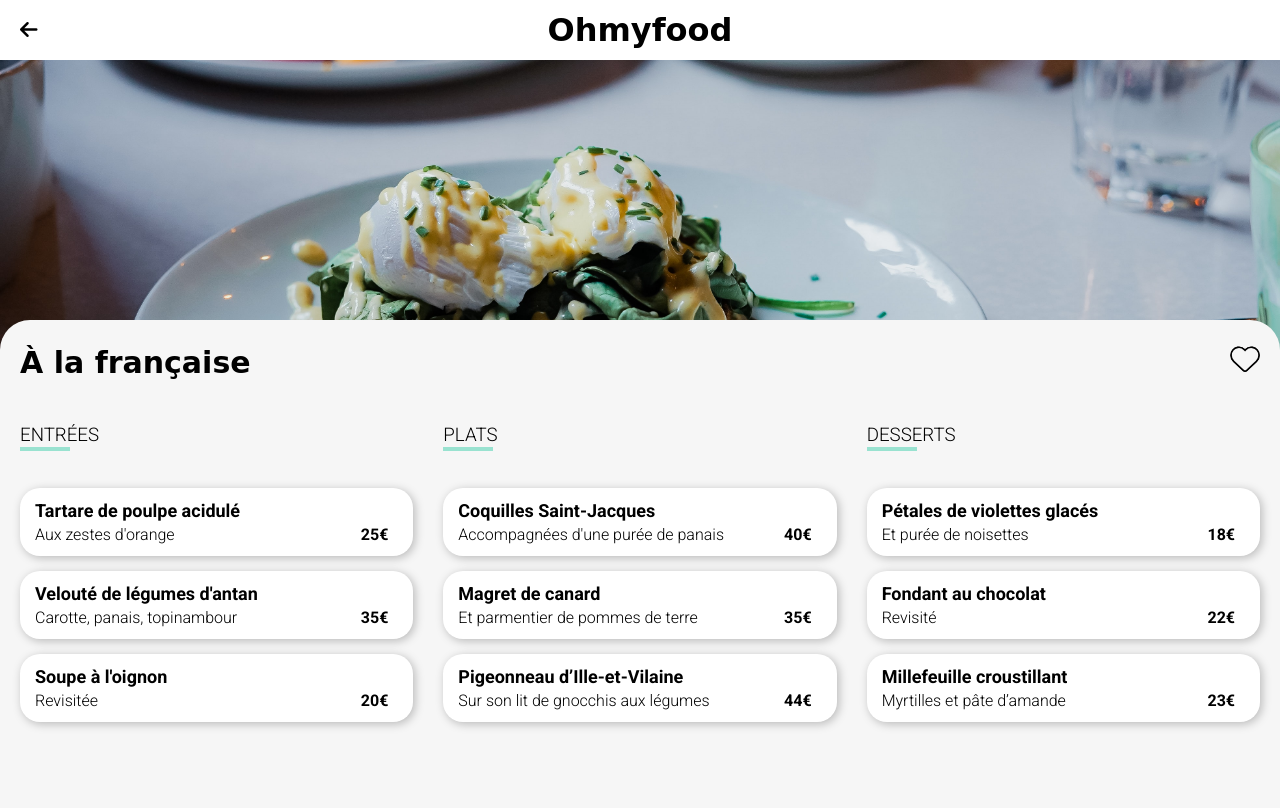
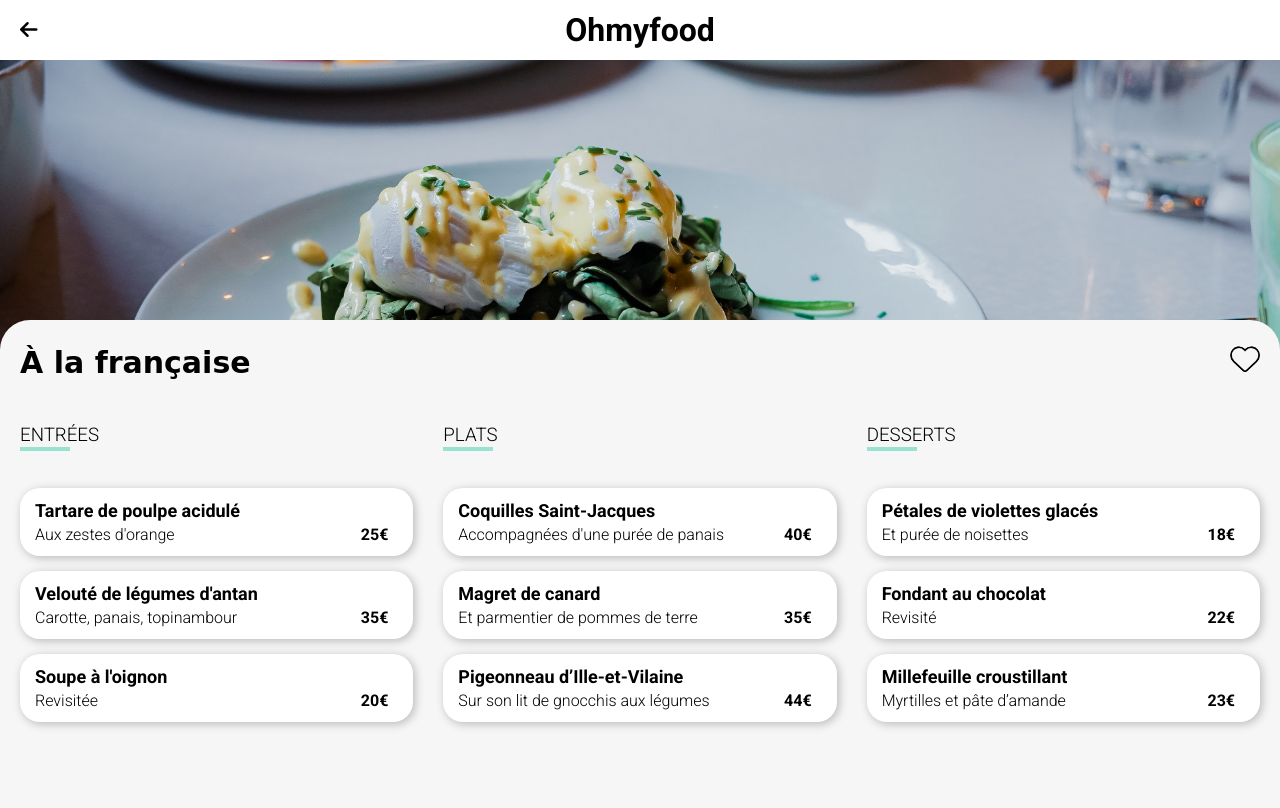
Before and after one commit to Tim-Isma/Tim-Isma-Tim-Isma-Timmy-IsmaelBertrond_3_030322, a plain HTML site: page Pages Menu/Menu - À la française.html in a window 1280 px wide. Shown: the top 808 px of the page. Drawn offline with Linux system fonts and the light colour scheme; a web font is replaced by a local one.

Commit message:
modifications générales

```diff
--- a/Pages Menu/Menu - À la française.html
+++ b/Pages Menu/Menu - À la française.html
@@ -25,6 +25,7 @@
         <link href="https://fonts.googleapis.com/css2?family=Roboto:wght@100;300;400;500;700&display=swap" rel="stylesheet">
     </head>
     <body>
+        <!-- Logo & Button-back -->
         <header>
             <div class="header">
                 <div class="header__arrow-button">
@@ -32,16 +33,19 @@
                         <i class="fa-solid fa-arrow-left"></i>
                     </a>
                 </div>
-                <h1 class="header__title">Ohmyfood</h1>
+                <h1 class="header__logo">Ohmyfood</h1>
             </div>
         </header>
+        <!-- Image Restaurant -->
             <div class="img">
                 <img src="../images/restaurants/toa-heftiba-DQKerTsQwi0-unsplash.jpg" alt="Menu - À la française" />
             </div>
+        <!-- Dish Menu -->
         <section class="menu">
             <div class="menu__container">
                 <div class="menu__header">
                     <h2 class="menu__header-title">À la française</h2>
+                    <!-- SVG Hearth -->
                     <div class="menu__header-hearth">
                         <svg class="heart heart-fill" viewBox="-20 0 550 550" xml:space="preserve">
                             <path d="M0 190.9V185.1C0 115.2 50.52 55.58 119.4
@@ -224,6 +228,7 @@
                 </div>
             </div>
         </section>
+        <!-- Footer -->
         <footer class="footer">
             <div class="footer__block">
                 <div class="footer__logo">
--- a/sass/layout/_header.scss
+++ b/sass/layout/_header.scss
@@ -9,7 +9,7 @@
         position: absolute;
         left: 20px;
     }
-    &__title {
+    &__logo {
         font-family: $Shrikhand;
         margin: 0;
     }
```
Also changed, not shown: Pages Menu/Menu - La note enchantée.html (+6 -1 lines), Pages Menu/Menu - La palette du goût.html (+6 -1 lines), Pages Menu/Menu - Le délice des sens.html (+6 -1 lines), index.html (+12 -2 lines), css/style.css.
